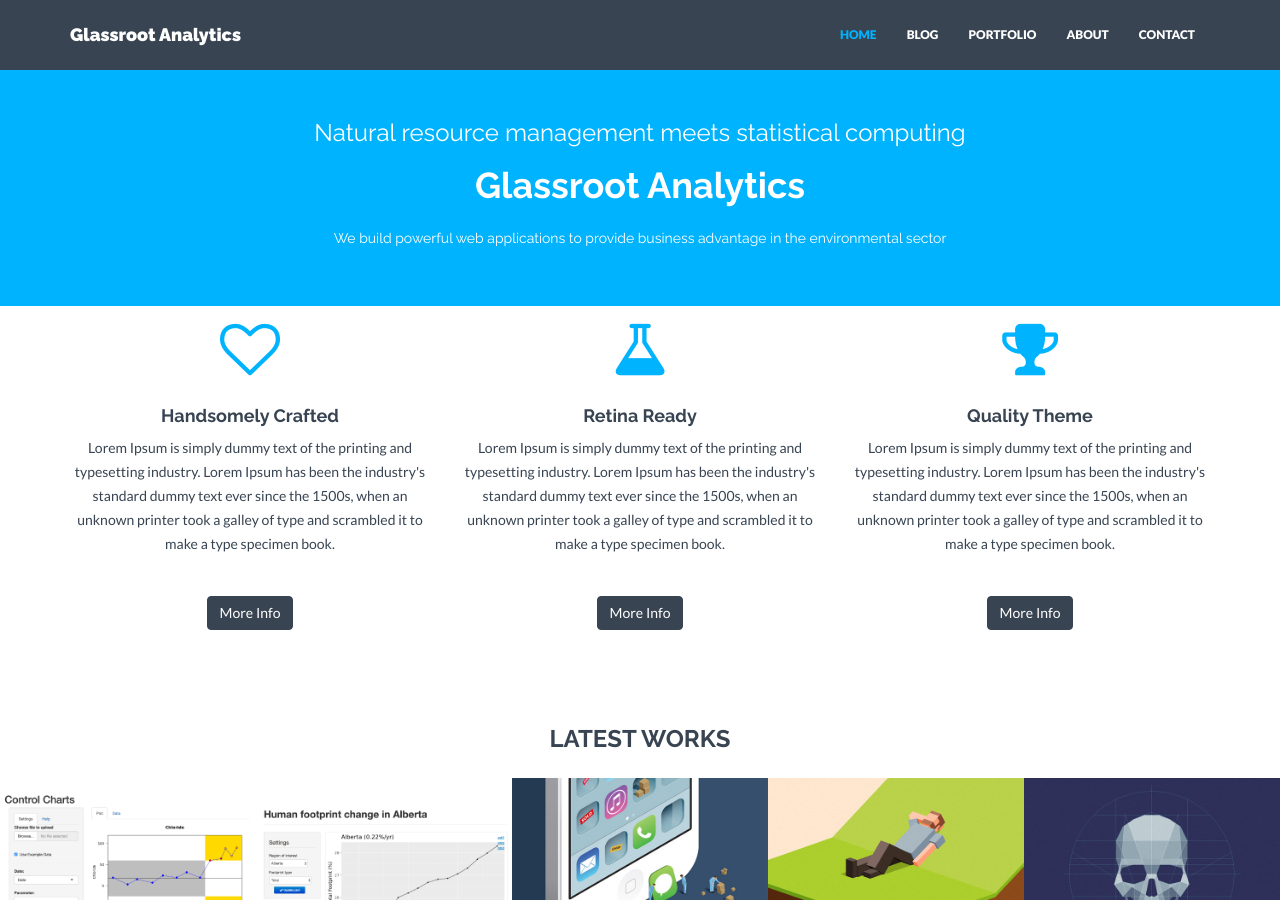
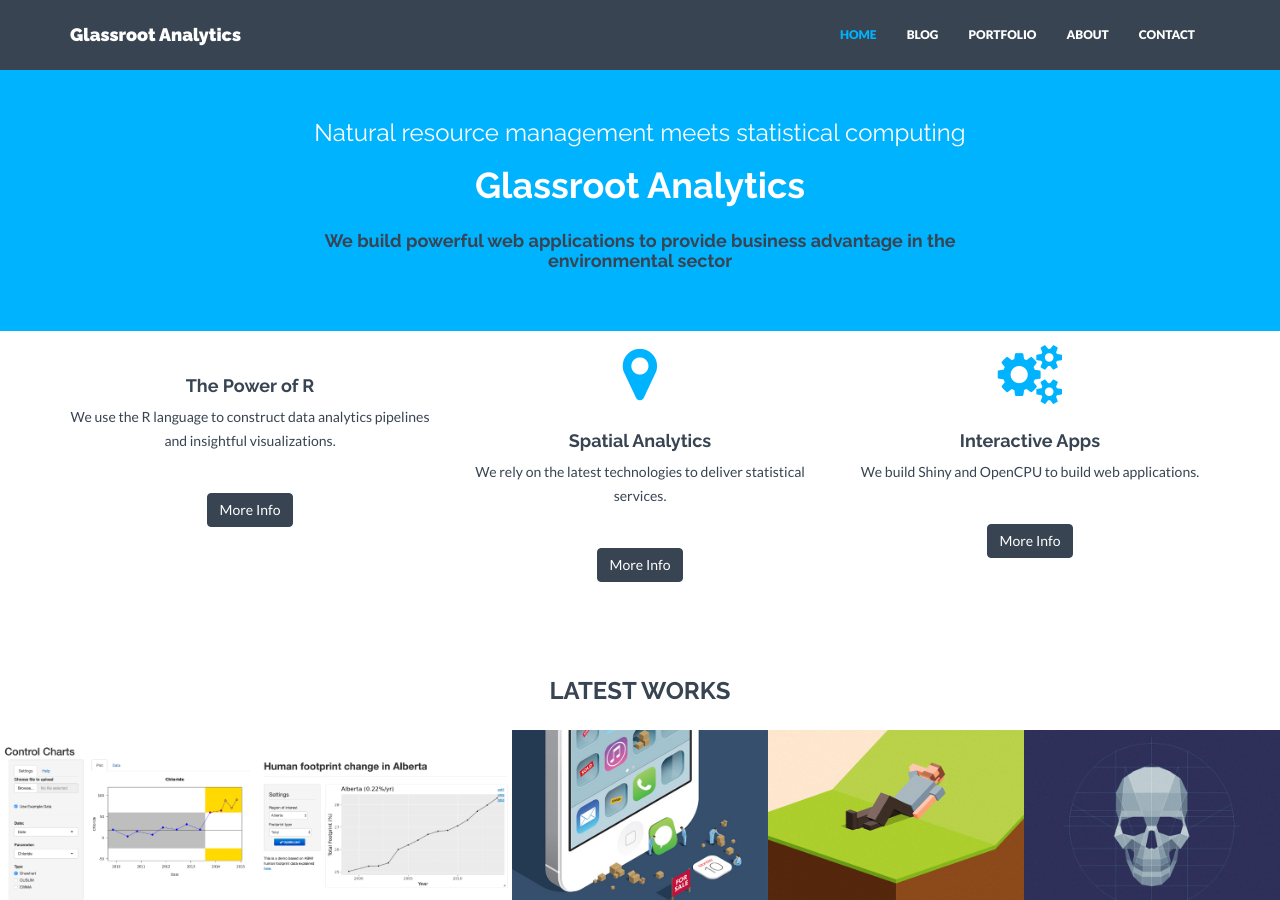
Before and after one commit to bessietao/solid-portfolio, a Jekyll site: the page built from index.html, in a window 1280 px wide and 900 px high. Built offline with Jekyll 4.4.1, drawn with Linux system fonts in a browser that asks for light colours; nearby versions of some CDN libraries.

Commit message:
stats text added

```diff
--- a/_includes/header.html
+++ b/_includes/header.html
@@ -4,7 +4,7 @@
             <div class="col-lg-8 col-lg-offset-2">
                 <h3>Natural resource management meets statistical computing</h3>
                 <h1>Glassroot Analytics</h1>
-                <h5>We build powerful web applications to provide business advantage in the environmental sector</h5>
+                <h4>We build powerful web applications to provide business advantage in the environmental sector</h4>
             </div>
 {% comment %}
             <div class="col-lg-8 col-lg-offset-2 himg">
--- a/index.html
+++ b/index.html
@@ -8,21 +8,21 @@
     <div class="container">
         <div class="row centered">
             <div class="col-md-4">
-                <i class="fa fa-heart-o"></i>
-                <h4>Handsomely Crafted</h4>
-                <p>Lorem Ipsum is simply dummy text of the printing and typesetting industry. Lorem Ipsum has been the industry's standard dummy text ever since the 1500s, when an unknown printer took a galley of type and scrambled it to make a type specimen book.</p>
+                <i class="fa fa-bar-chart"></i>
+                <h4>The Power of R</h4>
+                <p>We use the R language to construct data analytics pipelines and insightful visualizations.</p>
                 <p><br/><a href="#" class="btn btn-theme">More Info</a></p>
             </div>
             <div class="col-md-4">
-                <i class="fa fa-flask"></i>
-                <h4>Retina Ready</h4>
-                <p>Lorem Ipsum is simply dummy text of the printing and typesetting industry. Lorem Ipsum has been the industry's standard dummy text ever since the 1500s, when an unknown printer took a galley of type and scrambled it to make a type specimen book.</p>
+                <i class="fa fa-map-marker"></i>
+                <h4>Spatial Analytics</h4>
+                <p>We rely on the latest technologies to deliver statistical services.</p>
                 <p><br/><a href="#" class="btn btn-theme">More Info</a></p>
             </div>
             <div class="col-md-4">
-                <i class="fa fa-trophy"></i>
-                <h4>Quality Theme</h4>
-                <p>Lorem Ipsum is simply dummy text of the printing and typesetting industry. Lorem Ipsum has been the industry's standard dummy text ever since the 1500s, when an unknown printer took a galley of type and scrambled it to make a type specimen book.</p>
+                <i class="fa fa-cogs"></i>
+                <h4>Interactive Apps</h4>
+                <p>We build Shiny and OpenCPU to build web applications.</p>
                 <p><br/><a href="#" class="btn btn-theme">More Info</a></p>
             </div>
         </div>
```
